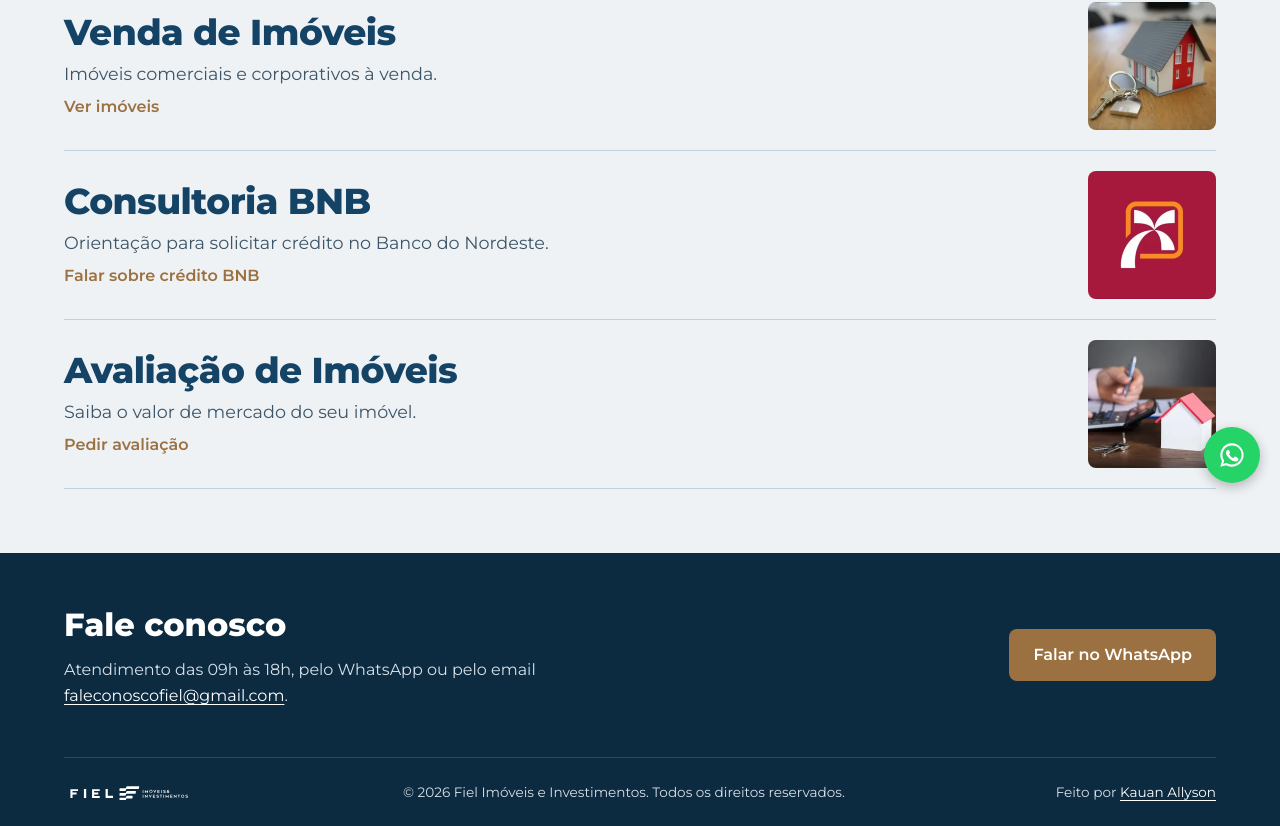
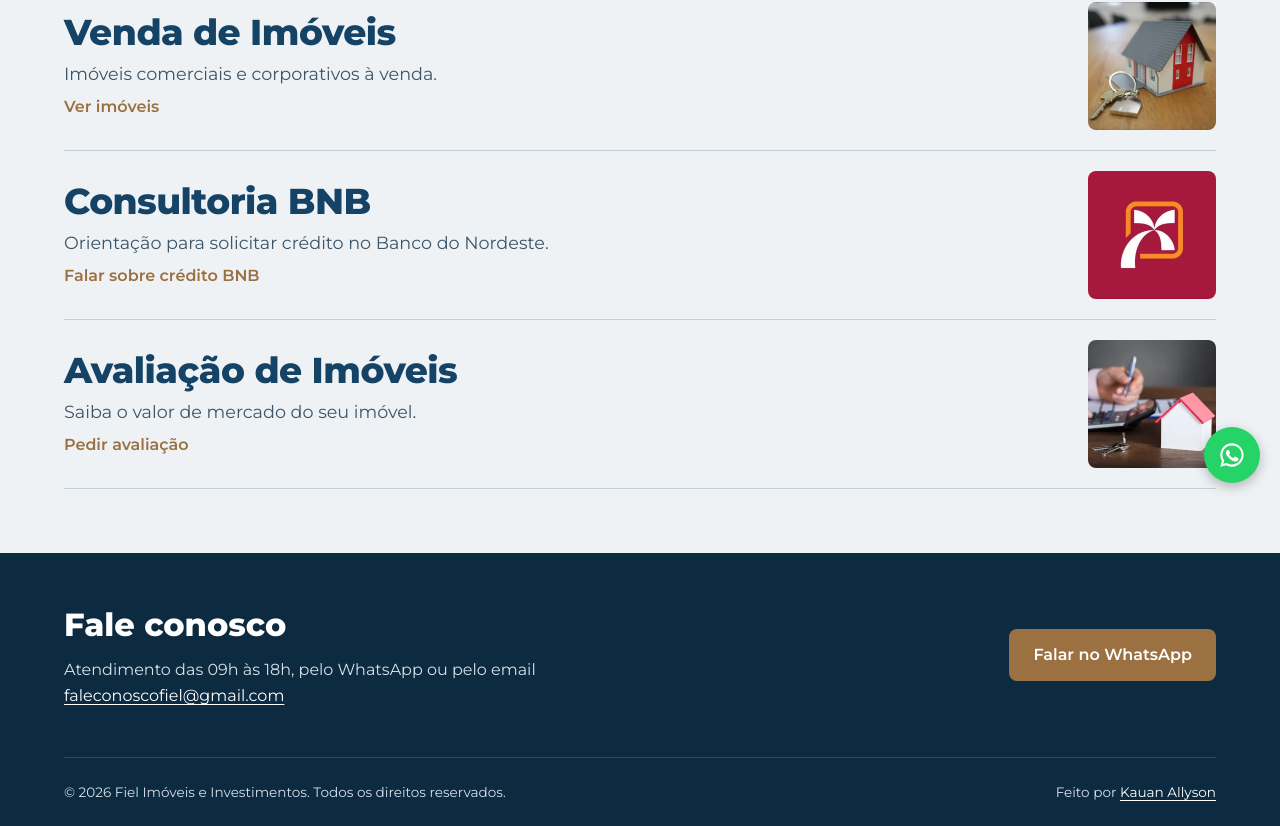
Before and after one commit to Fiel-Negocios/home, a Next.js app: page / in a window 1280 px wide. Shown: the part 297-1123 px from the top of the page. Built offline with nearby package versions, Linux system fonts and the light colour scheme.

Commit message:
fix: remove logo from footer

```diff
--- a/components/footer.tsx
+++ b/components/footer.tsx
@@ -16,19 +16,12 @@ export function Footer() {
             <a className={linkClass} href={`mailto:${EMAIL}`}>
               {EMAIL}
             </a>
-            .
           </p>
         </div>
         <WhatsAppButton>Falar no WhatsApp</WhatsAppButton>
       </div>
       {/* pb-24 no celular: espaço para o botão flutuante do WhatsApp */}
       <div className="wrap flex flex-col items-start justify-between gap-4 border-t border-white/15 pt-6 pb-24 text-[0.85rem] sm:flex-row sm:items-center sm:pb-6">
-        <img
-          className="w-32 brightness-0 invert"
-          loading="lazy"
-          src="/svg/fiel_logo.svg"
-          alt={BRAND}
-        />
         <p>&copy; 2026 {BRAND}. Todos os direitos reservados.</p>
         <p>
           Feito por{" "}
```
